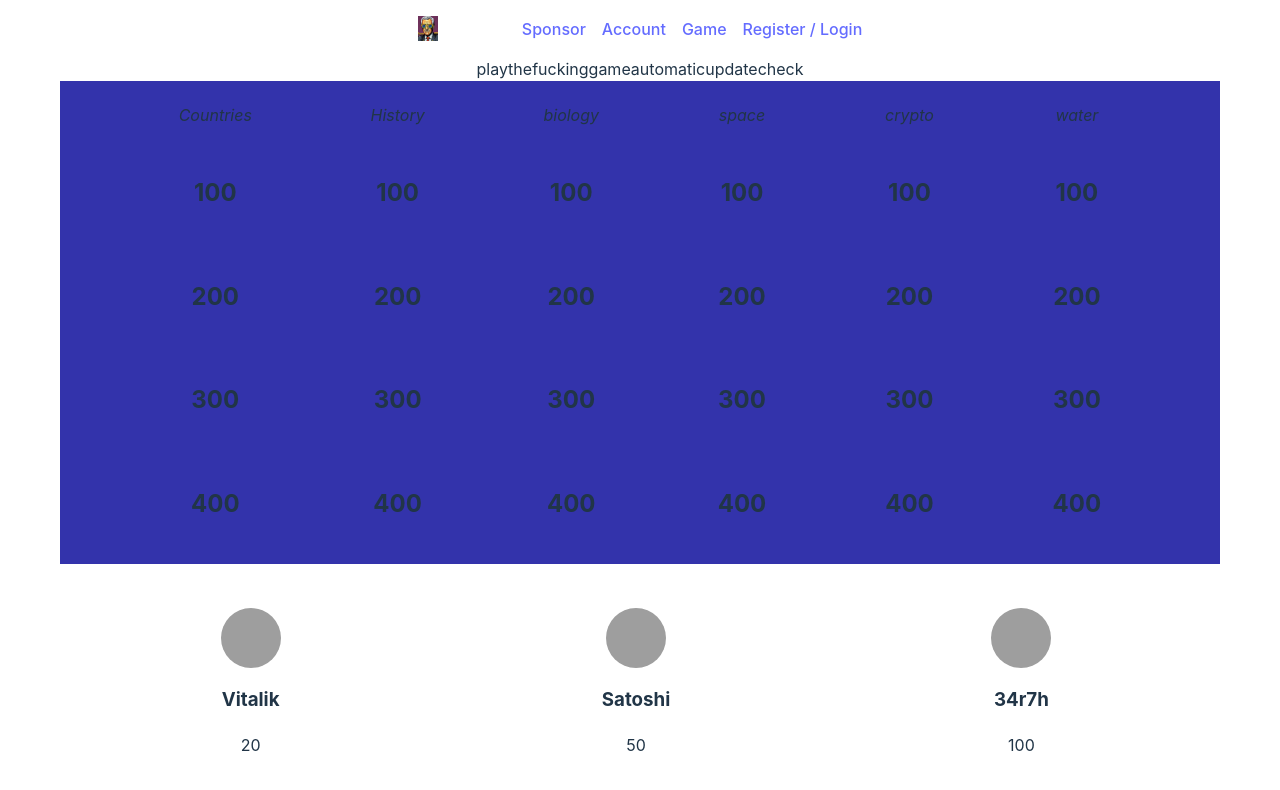
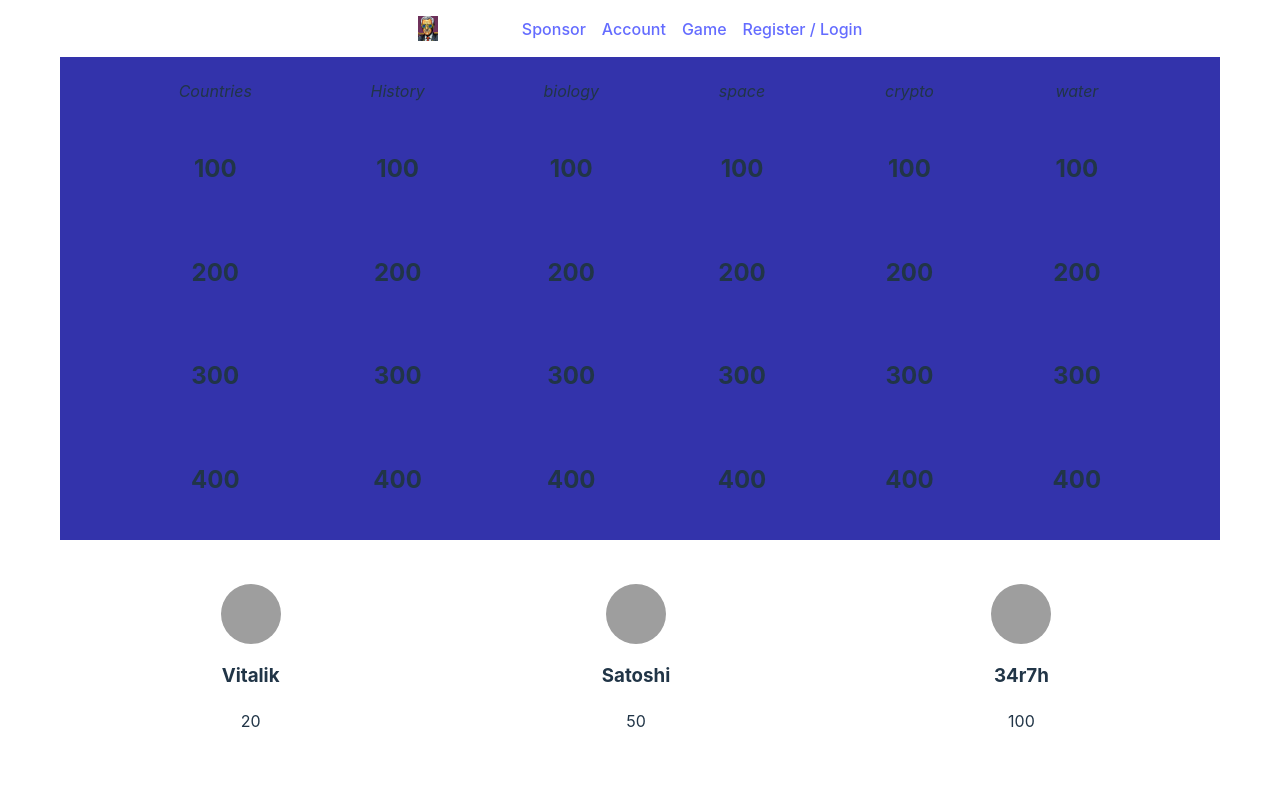
Before and after one commit to 34r7h/trebek, a Vue app: page /game in a window 1280 px wide. Shown: the top 790 px of the page. Built offline with nearby package versions, Linux system fonts and the light colour scheme; grey boxes are pictures that could not be loaded.

Commit message:
done debugdz

```diff
--- a/src/views/game.vue
+++ b/src/views/game.vue
@@ -1,5 +1,4 @@
 <template>
-    playthefuckinggameautomaticupdatecheck
     <div
         style="display: flex; flex-direction: column; justify-content: center; height: 90vh;">
         <div style="flex: 2; width: 90vw; display: flex; justify-content: space-evenly; padding: 4px; background: rgba(0,0,150, .8)">
```
Also changed, not shown: 3 other files (tests, documents, lock files or other folders).
